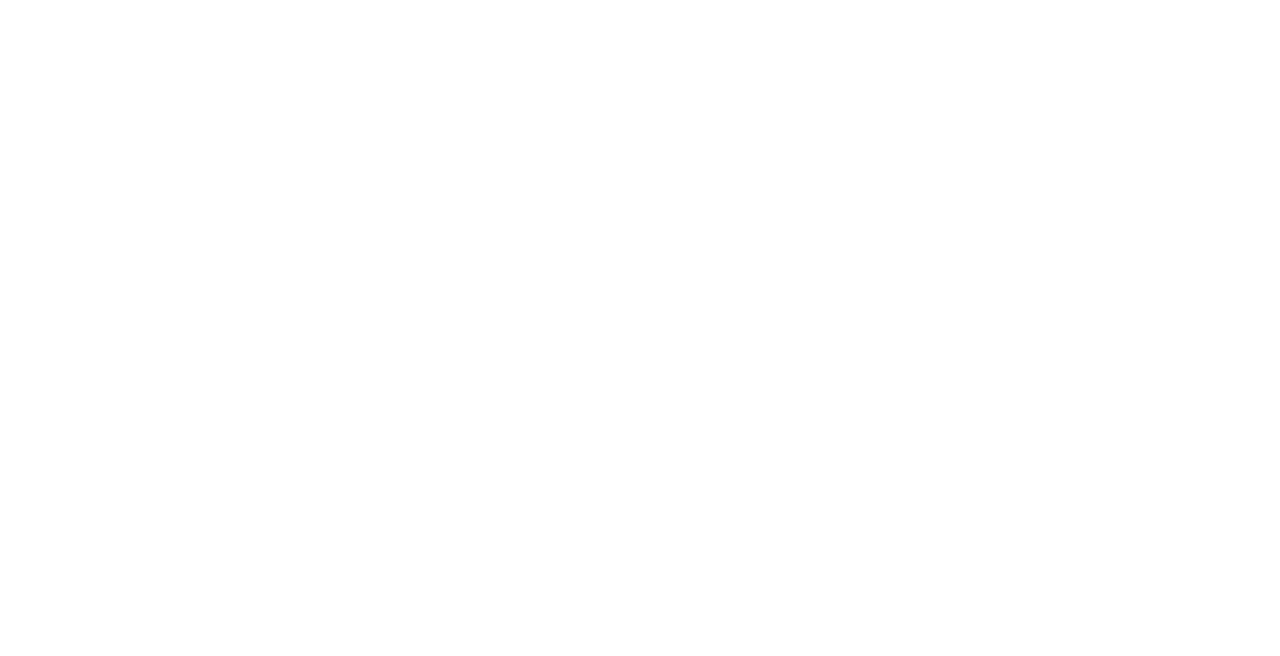
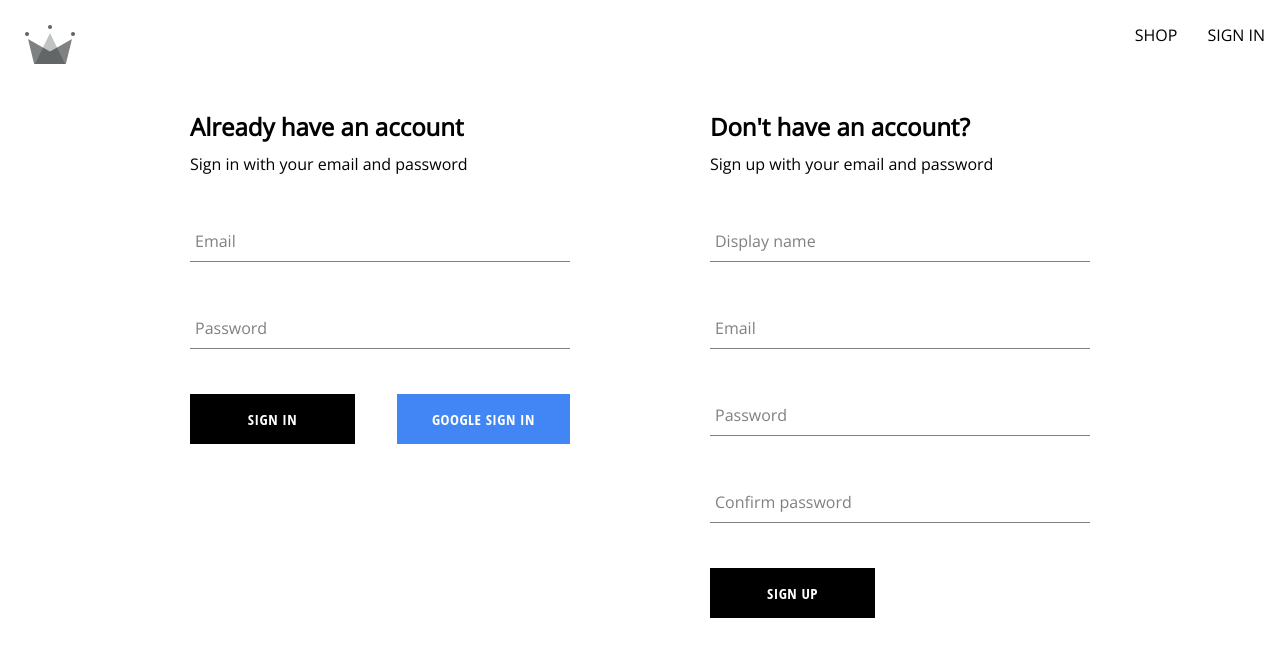
Before and after one commit to josec0609/crwn-clothing-v2, a React (Create React App) app: page /auth in a window 1280 px wide. Before the commit this address had no page. Shown: the top 656 px of the page. Built offline with nearby package versions, Linux system fonts and the light colour scheme.

Commit message:
refactor rename signin component to auth, add styling to auth component to evently space sign in and sign up forms

```diff
--- a/src/App.js
+++ b/src/App.js
@@ -2,7 +2,7 @@
 
 import Home from './routes/home/home.component';
 import Navigation from './routes/navigation/navigation.component';
-import SignIn from './routes/sign-in/sign-in.component';
+import Authentication from './routes/authentication/authentication.component';
 
 const Shop = () => {
   return <h1>I am the shop page</h1>;
@@ -14,7 +14,7 @@
       <Route path="/" element={<Navigation />}>
         <Route index element={<Home />} />
         <Route path="shop" element={<Shop />} />
-        <Route path="sign-in" element={<SignIn />} />
+        <Route path="auth" element={<Authentication />} />
       </Route>
     </Routes>
   );
--- a/src/routes/sign-in/sign-in.component.jsx
+++ b/src/routes/authentication/authentication.component.jsx
@@ -1,13 +1,15 @@
 import SignInForm from '../../components/sign-in-form/sign-in-form.component';
 import SignUpForm from '../../components/sign-up-form/sign-up-form.component';
 
-const SignIn = () => {
+import './authentication.styles.scss';
+
+const Authentication = () => {
   return (
-    <div>
+    <div className="authentication-container">
       <SignInForm />
       <SignUpForm />
     </div>
   );
 };
 
-export default SignIn;
+export default Authentication;
--- /dev/null
+++ b/src/routes/authentication/authentication.styles.scss
@@ -0,0 +1,6 @@
+.authentication-container {
+  display: flex;
+  width: 900px;
+  justify-content: space-between;
+  margin: 30px auto;
+}
--- a/src/routes/navigation/navigation.component.jsx
+++ b/src/routes/navigation/navigation.component.jsx
@@ -15,7 +15,7 @@
           <Link className="nav-link" to="/shop">
             SHOP
           </Link>
-          <Link className="nav-link" to="/sign-in">
+          <Link className="nav-link" to="/auth">
             SIGN IN
           </Link>
         </div>
```
